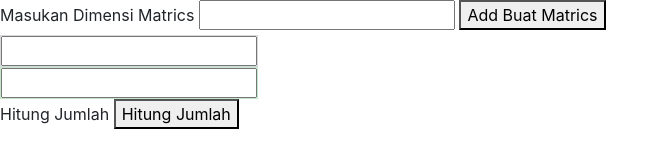
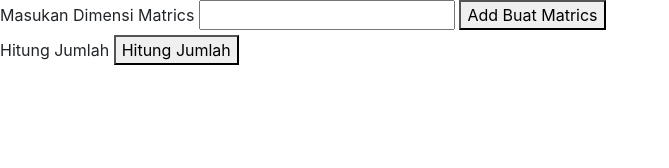
Before and after one commit to ahmadsaifur/ujian, a plain HTML site: page Ujian/index.html in a window 1280 px wide. Shown: the whole page, without its empty margins (0-669 px from the left). Drawn offline with Linux system fonts and the light colour scheme.

Commit message:
First Commit

```diff
--- a/Ujian/index.html
+++ b/Ujian/index.html
@@ -23,22 +23,19 @@
     <button id="btnAddDimensi" onclick="tambahDimensi(x)">
         Add Buat Matrics</button>
     <br>
-    <table class="table-primary">
+    <div id="matrix_1">
 
-        <tr class="table-secondary">
-            <td>
-                <input type="text" id="matrix_1">
-            </td>
-        </tr>
-    </table>
-    <table class="table-success">
-        <tr>
-            <td>
-                <input type="text" id="matrix_2">
+        <table class="table-primary">
 
-            </td>
-        </tr>
-    </table>
+
+        </table>
+    </div>
+    <div id="matrix_2">
+
+        <table class="table-success">
+
+        </table>
+    </div>
     <label>Hitung Jumlah</label>
     <button id="btnHitung"> Hitung Jumlah</button>
 </body>
```
